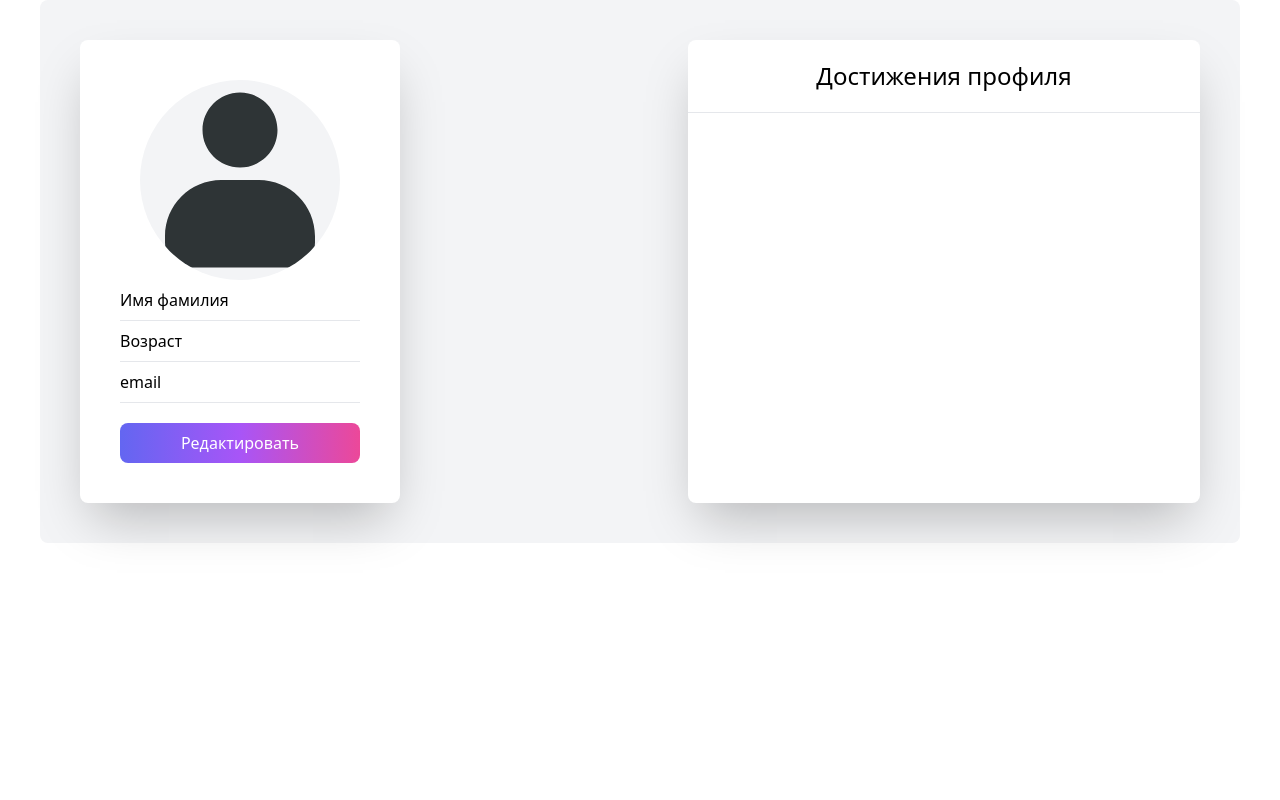
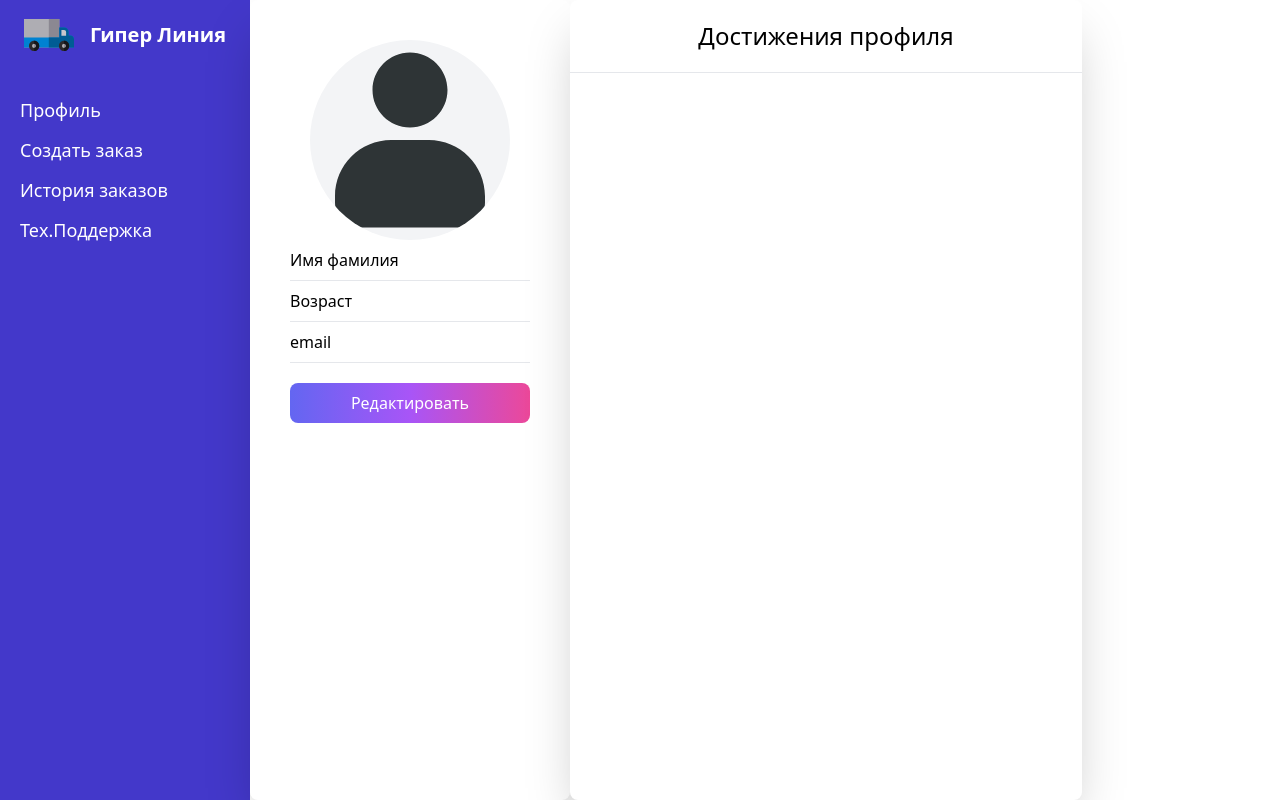
Before and after one commit to npmmew/GiperLine, a React (Create React App) app: page /profile in a window 1280 px wide. Built offline with nearby package versions, Linux system fonts and the light colour scheme.

Commit message:
Создание Dashboard для клиентов

```diff
--- /dev/null
+++ b/src/components/Dashboard.jsx
@@ -0,0 +1,24 @@
+import logo from "../assets/logo.svg";
+
+function Dashboard() {
+  return (
+    <div className="w-[250px] h-screen bg-indigo-700">
+      <div className="logo h-[70px] flex items-center justify-center">
+        <img src={logo} alt="logo" width={50} />
+        <h1 className="text-center font-semibold text-xl text-white ml-4">
+          Гипер Линия
+        </h1>
+      </div>
+      <div className="list p-5">
+        <ul className="leading-10 text-white text-lg font-light cursor-pointer">
+          <li>Профиль</li>
+          <li>Создать заказ</li>
+          <li>История заказов</li>
+          <li>Тех.Поддержка</li>
+        </ul>
+      </div>
+    </div>
+  );
+}
+
+export default Dashboard;
--- a/src/pages/ProfilePage/ProfilePage.jsx
+++ b/src/pages/ProfilePage/ProfilePage.jsx
@@ -1,11 +1,13 @@
-import Profile from '../../components/Profile'
-import ProfileProgress from '../../components/ProfileProgress'
+import Profile from "../../components/Profile";
+import ProfileProgress from "../../components/ProfileProgress";
+import Dashboard from "../../components/Dashboard";
 
 function ProfilePage() {
   return (
-    <div className='container flex p-10 bg-gray-100 rounded-lg justify-between'>
-        <Profile/>
-        <ProfileProgress/>
+    <div className="flex">
+      <Dashboard />
+      <Profile />
+      <ProfileProgress />
     </div>
   );
 }
```
